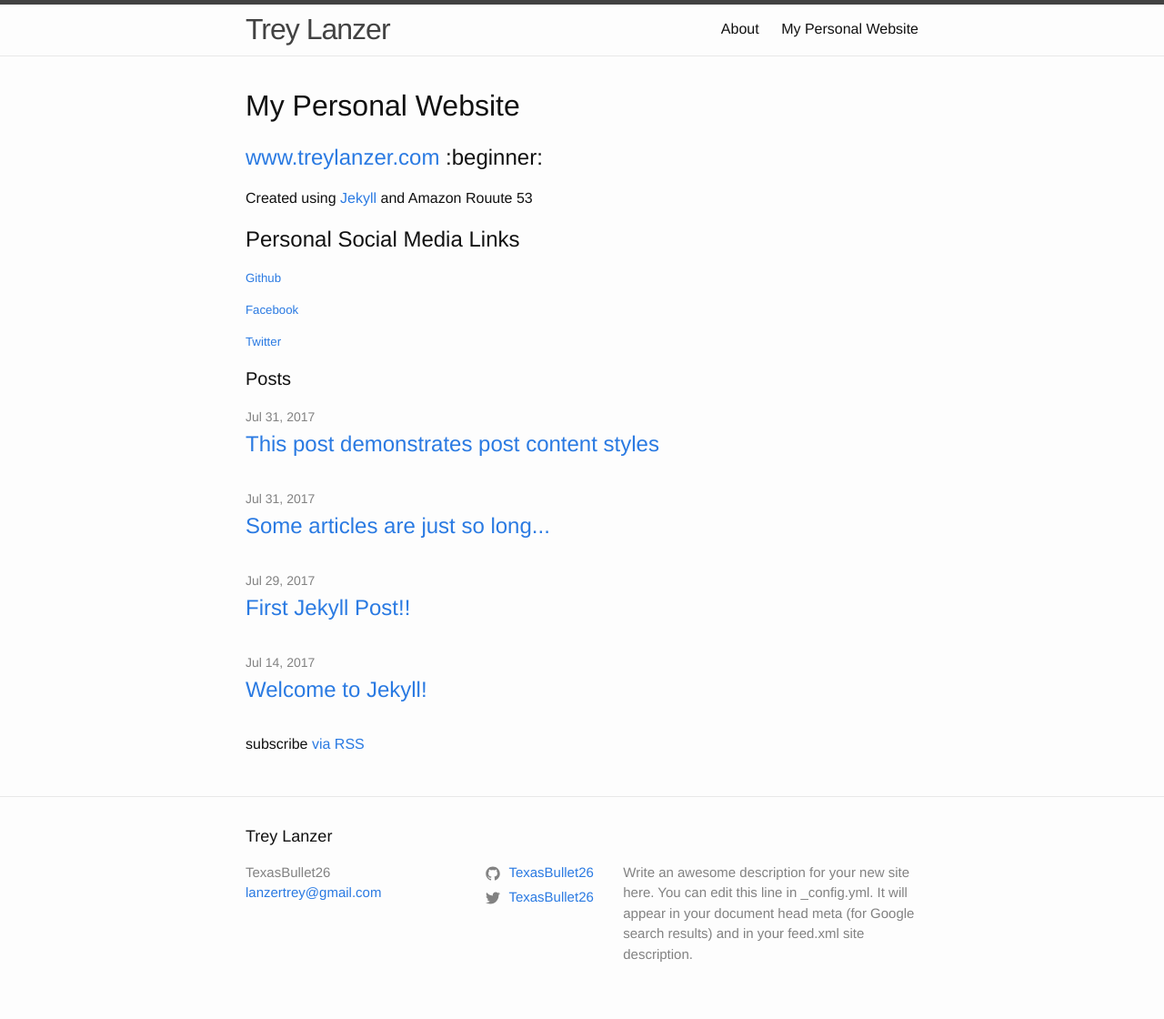
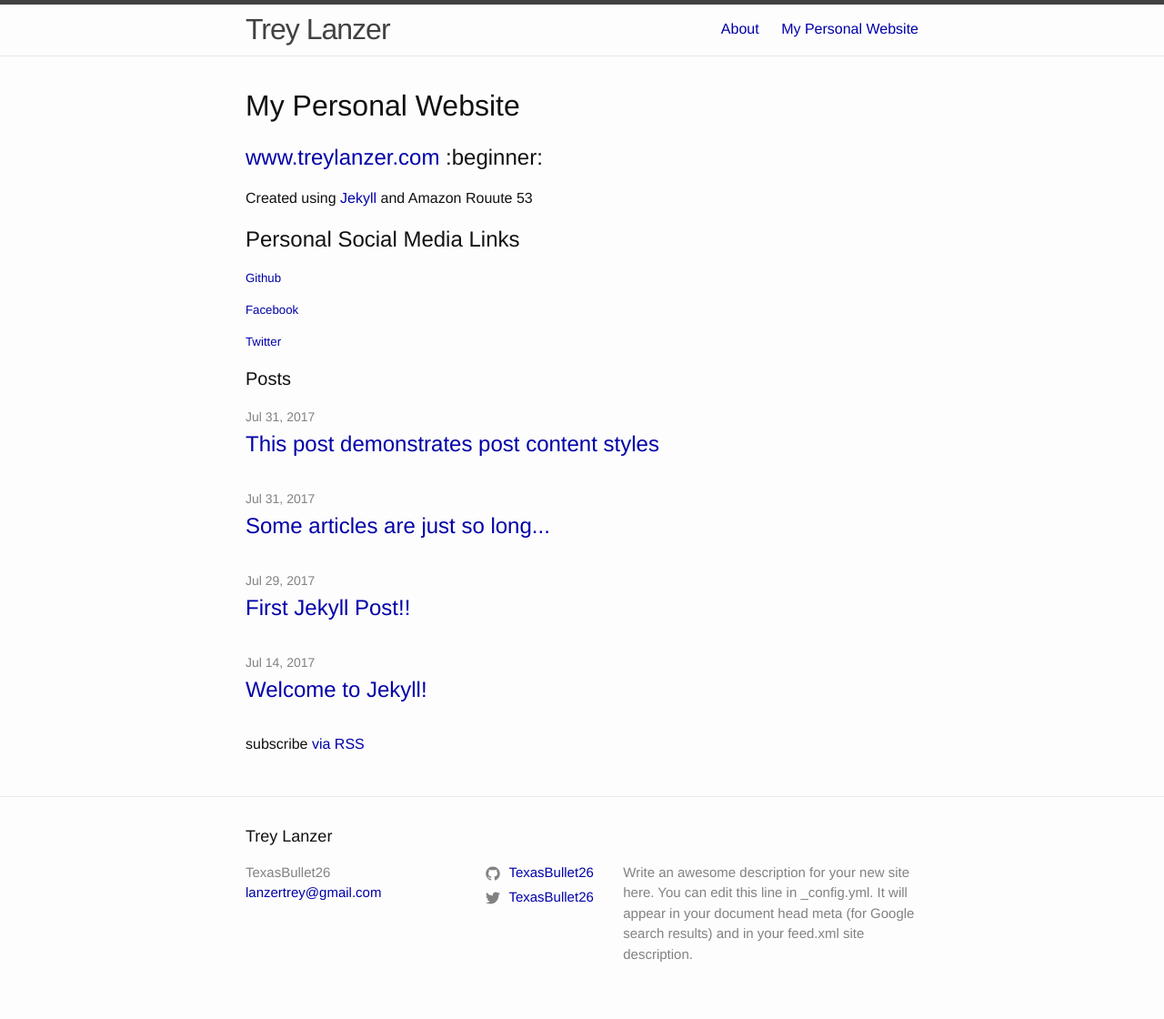
Before and after one commit to TexasBullet26/TexasBullet26.github.io2, a Jekyll site: the page built from README.md, in a window 1280 px wide. Shown: the whole page at 91% size. Built offline with Jekyll 4.4.1, drawn with Linux system fonts in a browser that asks for light colours; our own code applies the rules of GitHub Pages for plain Markdown files.

Commit message:
Change link, hover-link and visited-link colors

```diff
--- a/_sass/minima.scss
+++ b/_sass/minima.scss
@@ -1,6 +1,6 @@
 @charset "utf-8";
 
-// Define defaults for each variable.
+// DEFINE DEFAULTS FOR EACH VARIABLE.
 
 $base-font-family: "Helvetica Neue", Helvetica, Arial, sans-serif !default;
 $base-font-size:   16px !default;
@@ -10,7 +10,9 @@ $base-line-height: 1.5 !default;
 
 $spacing-unit:     30px !default;
 
-$text-color:       #111 !default;
+$link-color:       #0000a8 !default;
+$hover-color:      #111;
+$text-color:       #111    !default;
 $background-color: #fdfdfd !default;
 $brand-color:      #2a7ae2 !default;
 
@@ -18,13 +20,13 @@ $grey-color:       #828282 !default;
 $grey-color-light: lighten($grey-color, 40%) !default;
 $grey-color-dark:  darken($grey-color, 25%) !default;
 
-// Width of the content area
+// WIDTH OF THE CONTENT AREA.
 $content-width:    800px !default;
 
 $on-palm:          600px !default;
 $on-laptop:        800px !default;
 
-// Use media queries like this:
+// USE MEDIA-QUERIES LIKE THIS:
 // @include media-query($on-palm) {
 //   .wrapper {
 //     padding-right: $spacing-unit / 2;
@@ -41,7 +43,7 @@ $on-laptop:        800px !default;
   font-size: $base-font-size * $ratio;
 }
 
-// Import partials.
+// IMPORT PARTIALS.
 @import
   "minima/base",
   "minima/layout",
--- a/_sass/minima/_base.scss
+++ b/_sass/minima/_base.scss
@@ -1,5 +1,5 @@
 /**
- * Reset some basic elements
+ * RESET SOME BASIC ELEMENTS
  */
 body, h1, h2, h3, h4, h5, h6,
 p, blockquote, pre, hr,
@@ -11,7 +11,7 @@ dl, dd, ol, ul, figure {
 
 
 /**
- * Basic styling
+ * BASIC STYLING
  */
 body {
   font: $base-font-weight #{$base-font-size}/#{$base-line-height} $base-font-family;
@@ -28,7 +28,7 @@ body {
 
 
 /**
- * Set `margin-bottom` to maintain vertical rhythm
+ * SET `margin-bottom` TO MAINTAIN VERTICAL RHTHYM
  */
 h1, h2, h3, h4, h5, h6,
 p, blockquote, pre,
@@ -40,7 +40,7 @@ ul, ol, dl, figure,
 
 
 /**
- * Images
+ * IMAGES
  */
 img {
   max-width: 100%;
@@ -50,7 +50,7 @@ img {
 
 
 /**
- * Figures
+ * FIGURES
  */
 figure > img {
   display: block;
@@ -63,7 +63,7 @@ figcaption {
 
 
 /**
- * Lists
+ * LISTS
  */
 ul, ol {
   margin-left: $spacing-unit;
@@ -79,7 +79,7 @@ li {
 
 
 /**
- * Headings
+ * HEADINGS
  */
 h1, h2, h3, h4, h5, h6 {
   font-weight: $base-font-weight;
@@ -88,22 +88,23 @@ h1, h2, h3, h4, h5, h6 {
 
 
 /**
- * Links
+ * LINKS
  */
 a {
-  color: $brand-color;
+  color: $link-color;
   text-decoration: none;
 
   &:visited {
-    color: darken($brand-color, 15%);
+    color: grey-color;
   }
 
   &:hover {
-    color: $text-color;
+    color: $hover-color;
     text-decoration: underline;
   }
 
   .social-media-list &:hover {
+    color: darken($hover-color, 15%);
     text-decoration: none;
 
     .username {
@@ -114,7 +115,7 @@ a {
 
 
 /**
- * Blockquotes
+ * BLOCKQUOTE
  */
 blockquote {
   color: $grey-color;
@@ -132,7 +133,7 @@ blockquote {
 
 
 /**
- * Code formatting
+ * CODE FORMATING
  */
 pre,
 code {
@@ -160,7 +161,7 @@ pre {
 
 
 /**
- * Wrapper
+ * WRAPPER
  */
 .wrapper {
   max-width: -webkit-calc(#{$content-width} - (#{$spacing-unit} * 2));
@@ -182,7 +183,7 @@ pre {
 
 
 /**
- * Clearfix
+ * CLEARFIX
  */
 %clearfix:after {
   content: "";
@@ -193,7 +194,7 @@ pre {
 
 
 /**
- * Icons
+ * ICONS
  */
 .icon > svg {
   display: inline-block;
--- a/_sass/minima/_layout.scss
+++ b/_sass/minima/_layout.scss
@@ -1,12 +1,12 @@
 /**
- * Site header
+ * SITE HEADER.
  */
 .site-header {
   border-top: 5px solid $grey-color-dark;
   border-bottom: 1px solid $grey-color-light;
   min-height: $spacing-unit * 1.865;
 
-  // Positioning context for the mobile navigation icon
+  // POSITIONING CONTEXT FOR THE MOBILE NAVIGATION ICON.
   position: relative;
 }
 
@@ -37,10 +37,10 @@
   }
 
   .page-link {
-    color: $text-color;
+    color: $link-color;
     line-height: $base-line-height;
 
-    // Gaps between nav items, but not on the last one
+    // GAPS BETWEEN NAV ITEMS, BUT NOT ON THE LAST ONE.
     &:not(:last-child) {
       margin-right: 20px;
     }
@@ -103,7 +103,7 @@
 
 
 /**
- * Site footer
+ * SITE FOOTER.
  */
 .site-footer {
   border-top: 1px solid $grey-color-light;
@@ -173,7 +173,7 @@
 
 
 /**
- * Page content
+ * PAGE CONTENT.
  */
 .page-content {
   padding: $spacing-unit 0;
@@ -205,7 +205,7 @@
 
 
 /**
- * Posts
+ * POSTS.
  */
 .post-header {
   margin-bottom: $spacing-unit;
```
